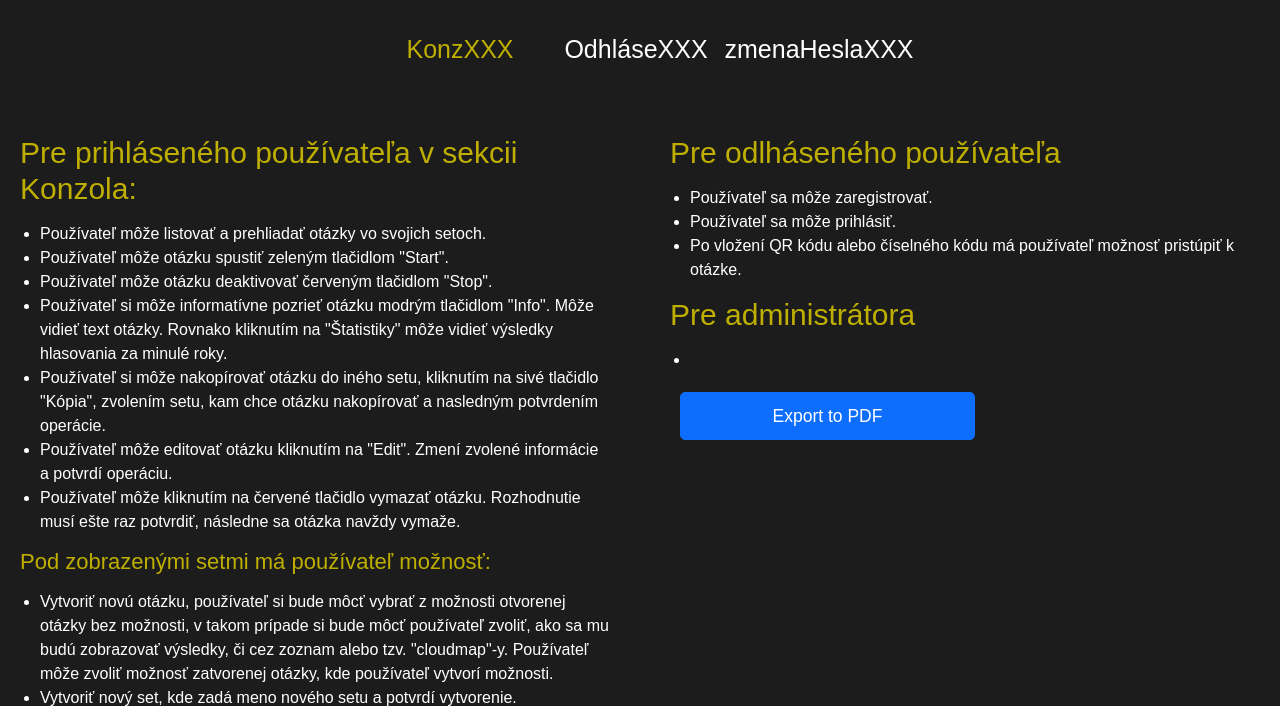
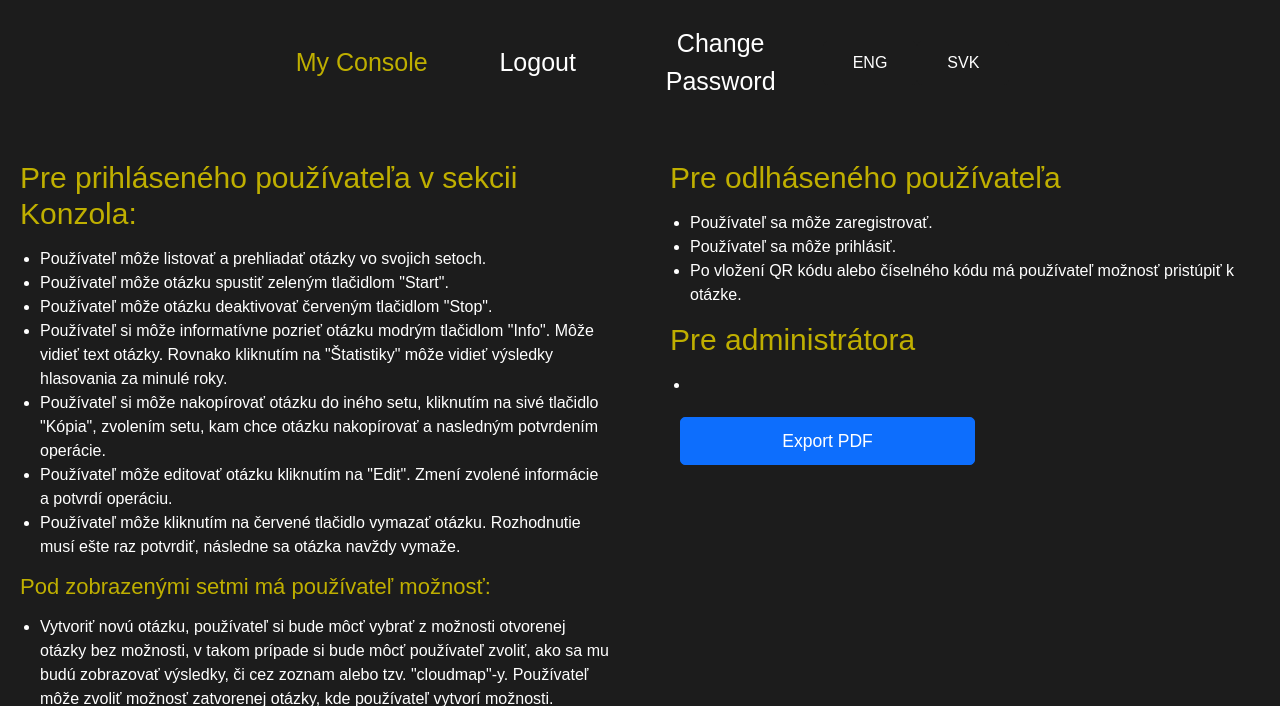
Before and after one commit to masinkatom/webt2-final, a PHP site: page /tuto.php in a window 1280 px wide. Shown: the top 706 px of the page. Run offline with PHP 8.4, Linux system fonts and the light colour scheme; a user stored in the database is signed in; data that the repository does not hold is empty; some libraries are stand-ins or nearby versions; some web fonts are replaced.

Commit message:
tuto preklad, login errmsg preklad

```diff
--- a/harenecPoll/js/login.js
+++ b/harenecPoll/js/login.js
@@ -7,7 +7,7 @@ document.getElementById("submit-btn").addEventListener("click", checkValues);
 
 function displayError(input, msg, errInput) {
     errInput.style.display = 'block';
-    errInput.innerHTML = msg;
+    // errInput.innerHTML = msg;
     input.style.border = '3px solid red';
 }
 
--- a/harenecPoll/languages/en.json
+++ b/harenecPoll/languages/en.json
@@ -8,19 +8,19 @@
     "login_username": "Username:",
     "login_password": "Password:",
     "login_button": "LOGIN",
-    "login_empty_username": "",
-    "login_empty_password": "",
-    "login_error_after_submit": "",
+    "login_empty_username": "Enter username",
+    "login_empty_password": "Enter password",
+    "login_error_after_submit": "Wrong username or password",
 
     "register_page_nav": "Registration",
     "register_header": "Registration",
     "register_username": "Username:",
     "register_password": "Password:",
     "register_button": "REGISTER",
-    "register_empty_username": "",
-    "register_empty_password": "",
-    "register_username_length": "",
-    "register_password_length": "",
+    "register_empty_username": "Enter username",
+    "register_empty_password": "Enter password",
+    "register_username_length": "Username length must be between 6 and 32",
+    "register_password_length": "Required password length is min. 6 a max. 255",
     "register_username_wrong_chars": "",
     "register_error_after_submit": "",
     "register_username_exists": "",
--- a/harenecPoll/login.php
+++ b/harenecPoll/login.php
@@ -95,16 +95,16 @@ if ($_SERVER["REQUEST_METHOD"] == "POST") {
             <form action="<?php echo htmlspecialchars($_SERVER['PHP_SELF']); ?>" method="post">
                 <label class="margin-label" for="username" data-i18n="login_username"></label>
                 <input id="username" name="username" required="" type="text" />
-                <p id="err-login" class="err hidden"></p>
+                <p id="err-login" class="err hidden" data-i18n="login_empty_username"></p>
 
                 <label class="margin-label" for="password" data-i18n="login_password"></label>
                 <input id="password" name="password" required="" type="password" />
-                <p id="err-password" class="err hidden"></p>
+                <p id="err-password" class="err hidden" data-i18n="login_empty_password"></p>
 
                 <button id="submit-btn" name="login" type="submit"  data-i18n="login_button"></button>
 
                 <?php if (!empty($errmsg)) : ?>
-                    <p class="err"><?php echo $errmsg; ?></p>
+                    <p class="err" data-i18n="login_error_after_submit"></p>
                 <?php endif; ?>
             </form>
         </div>
--- a/harenecPoll/tuto.php
+++ b/harenecPoll/tuto.php
@@ -65,13 +65,13 @@ if ($_SERVER['REQUEST_METHOD'] === 'POST') {
                 if (isset($_SESSION["loggedin"]) && $_SESSION["loggedin"] === true) {
                     echo '
                         <li class="nav-item">
-                            <a class="nav-item nav-item-current" href="#">KonzXXX</a>
+                            <a class="nav-item nav-item-current" href="#" data-i18n="my_console_page_nav"></a>
                         </li>
                         <li class="nav-item">
-                            <a class="nav-item" href="logout.php">OdhláseXXX</a>
+                            <a class="nav-item" href="logout.php" data-i18n="logout_page_nav"></a>
                         </li>
                         <li class="nav-item">
-                            <a class="nav-item" href="changePassword.php">zmenaHeslaXXX</a>
+                            <a class="nav-item" href="changePassword.php" data-i18n="change_password_page_nav"></a>
                         </li>
                         ';
                     //echo $_SESSION["login"], $_SESSION["loginID"];
@@ -79,16 +79,20 @@ if ($_SERVER['REQUEST_METHOD'] === 'POST') {
                     echo '<script>var sessionLoginID = "' . $_SESSION["loginID"] . '";</script>';
                 } else {
                     echo '<li class="nav-item">
-                            <a class="nav-item" href="#">DomovXXX</a>
+                            <a class="nav-item" href="#" data-i18n="homepage_nav"></a>
                         </li>
                         <li class="nav-item">
-                            <a class="nav-item" href="login.php">PrihlásenieXXX</a>
+                            <a class="nav-item" href="login.php" data-i18n="login_page_nav"></a>
                         </li>
                         <li class="nav-item">
-                            <a class="nav-item" href="register.php">RegistráciaXXX</a>
+                            <a class="nav-item" href="register.php" data-i18n="register_page_nav"></a>
                         </li>';
                 }
                 ?>
+                <li class="language-buttons">
+                    <button class="lang_btn" onclick="changeLanguage('en')">ENG</button>
+                    <button class="lang_btn" onclick="changeLanguage('sk')">SVK</button>
+                </li>
             </ul>
         </div>
     </div>
@@ -101,7 +105,7 @@ if ($_SERVER['REQUEST_METHOD'] === 'POST') {
             <?php echo $content_unsigned; ?>
             <form action="tuto.php" method="POST">
                 <input type="hidden" name="export_to_pdf" value="PDF">
-                <button type="submit" class="btn btn-primary btn-lg fs-3 w-50 p-3">Export to PDF</button>
+                <button type="submit" class="btn btn-primary btn-lg fs-3 w-50 p-3">Export PDF</button>
             </form>
         </div>
     <div>
@@ -112,10 +116,6 @@ if ($_SERVER['REQUEST_METHOD'] === 'POST') {
 <script src="https://code.jquery.com/jquery-3.6.0.min.js"></script>
 <script src="https://cdn.datatables.net/2.0.7/js/dataTables.js"></script>
 <script src="js/myAdminConsole.js"></script>
-
-
-
-
-
+<script src="js/languageScript.js"></script>
 
 </html>
```
Also changed, not shown: harenecPoll/languages/sk.json (+8 -8 lines).
